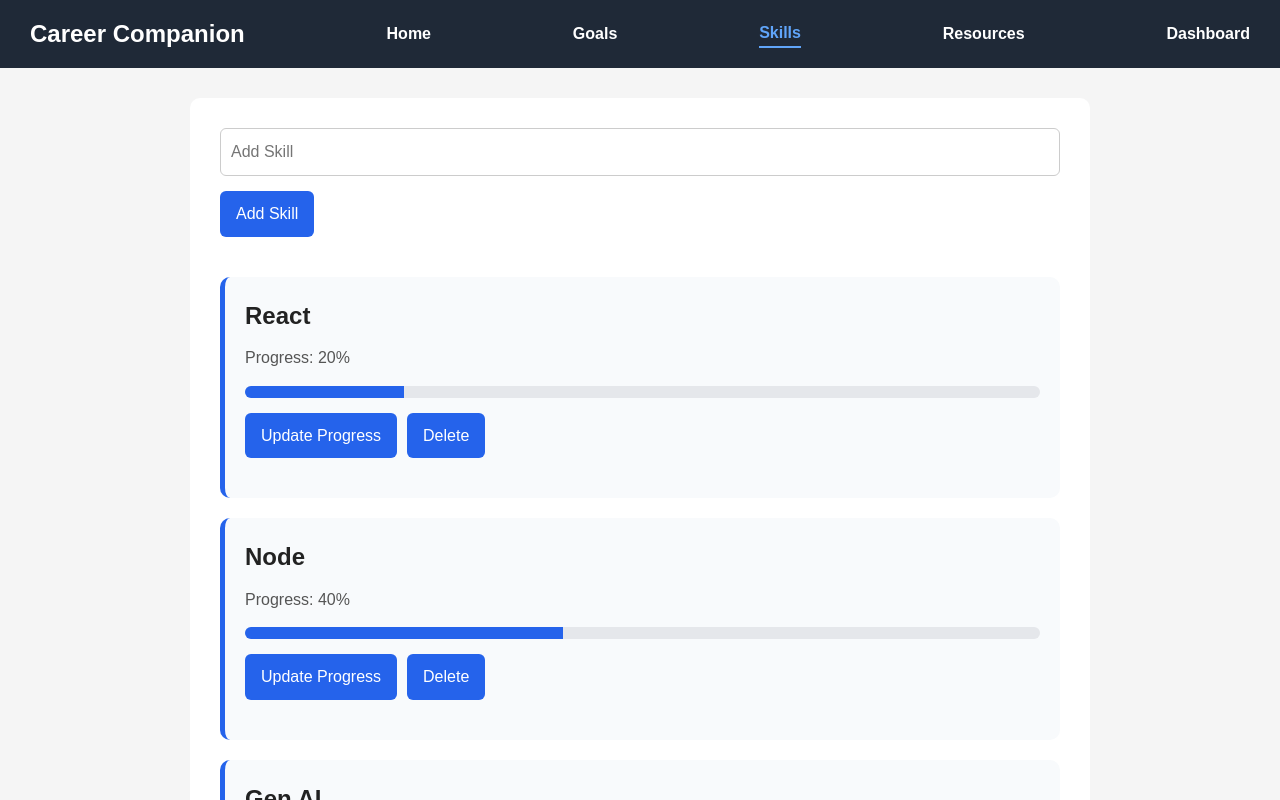
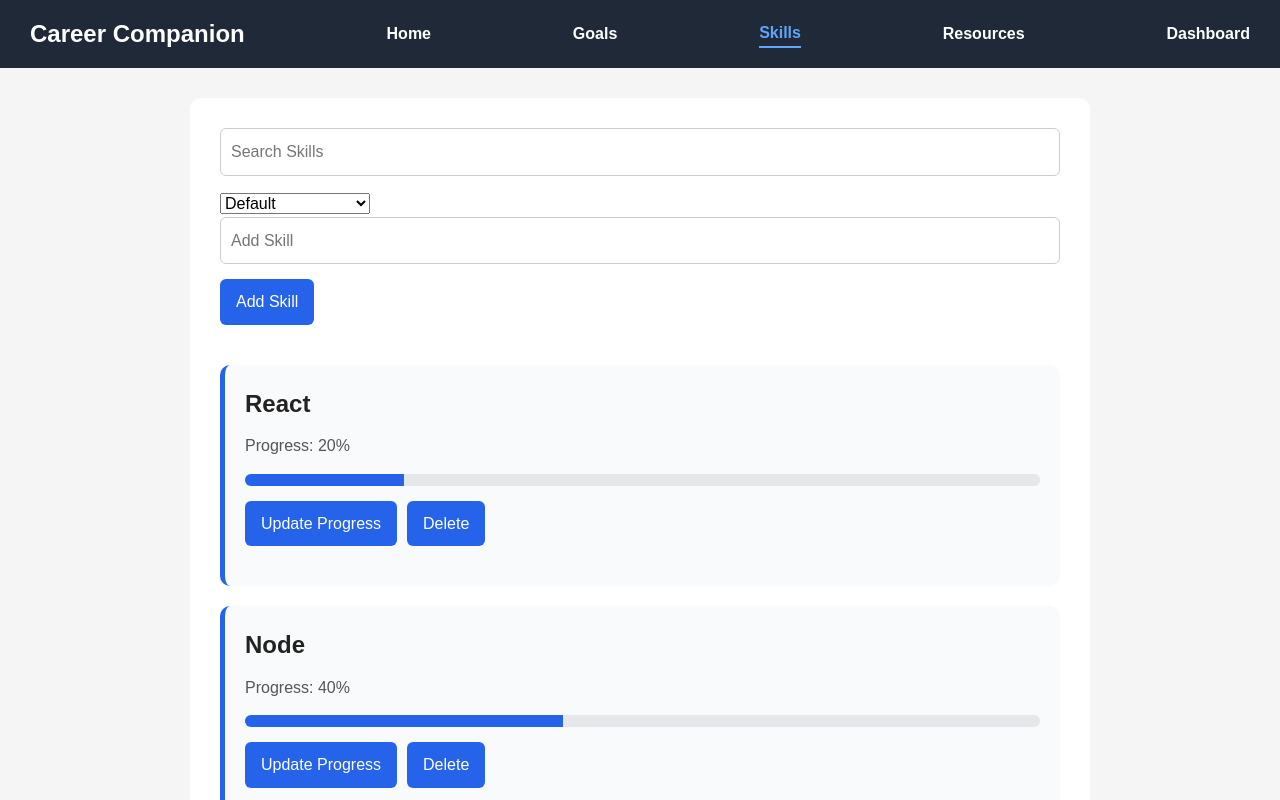
Before and after one commit to SriHarishVel/Career-Companion, a React app in the folder frontend/: page /skills in a window 1280 px wide. Shown: the top 800 px of the page. Built offline with nearby package versions, Linux system fonts and the light colour scheme; the HTML template or start-up script is replaced by a standard one.

Commit message:
Add search and sorting functionality

```diff
--- a/frontend/src/pages/Goals/index.jsx
+++ b/frontend/src/pages/Goals/index.jsx
@@ -6,6 +6,8 @@ import "./index.css"
 function Goals() {
     const [newGoal, setNewGoal] = useState("");
     const [errorMsg, setErrorMsg] = useState("");
+    const [searchGoal, setSearchGoal] = useState("");
+    const [sortOption, setSortOption] = useState("default");
     const [goals, setGoals] = useState(() => {
         const savedGoals = localStorage.getItem("goals");
 
@@ -54,12 +56,107 @@ function Goals() {
         ]);
         setNewGoal("");
     }
+
+    const filteredGoals = [...goals]
+        .filter(goal =>
+            goal.title
+                .toLowerCase()
+                .includes(
+                    searchGoal.toLowerCase()
+                )
+        )
+        .sort((a, b) => {
+            if (sortOption === "az") {
+                return a.title.localeCompare(
+                    b.title
+                );
+            }
+
+            if (sortOption === "za") {
+                return b.title.localeCompare(
+                    a.title
+                );
+            }
+
+            if (sortOption === "high") {
+                return (
+                    b.progress - a.progress
+                );
+            }
+
+            if (sortOption === "low") {
+                return (
+                    a.progress - b.progress
+                );
+            }
+
+            if (sortOption === "recent") {
+                return (
+                    b.lastUpdated -
+                    a.lastUpdated
+                );
+            }
+
+            return 0;
+        });
+
     return (
         <div className="container">
-        <input type="text" placeholder="Add Goal" value={newGoal} onChange={(e) => { setNewGoal(e.target.value); setErrorMsg(""); }} />
+        <input
+            type="Search"
+            placeholder="Search Goals"
+            value={searchGoal}
+            onChange={(e)=>
+                setSearchGoal(e.target.value)
+            }
+        />
+        <select
+                value={sortOption}
+                onChange={(e) =>
+                    setSortOption(
+                        e.target.value
+                    )
+                }
+            >
+                <option value="default">
+                    Default
+                </option>
+
+                <option value="az">
+                    A-Z
+                </option>
+
+                <option value="za">
+                    Z-A
+                </option>
+
+                <option value="high">
+                    Highest Progress
+                </option>
+
+                <option value="low">
+                    Lowest Progress
+                </option>
+
+                <option value="recent">
+                    Recently Updated
+                </option>
+            </select>
+
+        <input
+            type="text"
+            placeholder="Add Goal"
+            value={newGoal}
+            onChange={(e) => {
+                setNewGoal(e.target.value); setErrorMsg("");
+            }}
+        />
+
         {errorMsg && <p>{errorMsg}</p>}
+
         <button onClick={addGoal}>Add Goal</button>
-            {goals.map((goal) => (
+
+            {filteredGoals.map((goal) => (
                 <GoalCard
                     key={goal.id}
                     id={goal.id}
@@ -69,6 +166,7 @@ function Goals() {
                     onDelete={deleteGoal}
                 />
             ))}
+
         </div>
     );
 
--- a/frontend/src/pages/Resources/index.jsx
+++ b/frontend/src/pages/Resources/index.jsx
@@ -6,7 +6,8 @@ function Resources() {
     const [newTitle, setNewTitle] = useState("");
     const [newUrl, setNewUrl] = useState("");
     const [errorMsg, setErrorMsg] = useState("");
-
+    const [searchResource, setSearchResource] = useState("");
+    const [sortOption, setSortOption] = useState("default");
     const [resources, setResources] = useState(() => {
         const savedResources = localStorage.getItem("resources");
 
@@ -52,9 +53,73 @@ function Resources() {
             )
         );
     }
+
+    const filteredResources = [...resources]
+        .filter(resource =>
+            resource.title
+                .toLowerCase()
+                .includes(
+                    searchResource.toLowerCase()
+                )
+        )
+        .sort((a, b) => {
+            if (sortOption === "az") {
+                return a.title.localeCompare(
+                    b.title
+                );
+            }
+
+            if (sortOption === "za") {
+                return b.title.localeCompare(
+                    a.title
+                );
+            }
+            if (sortOption === "recent") {
+                return (
+                    b.lastUpdated -
+                    a.lastUpdated
+                );
+            }
+
+            return 0;
+        });
+
+
     return (
         <div className="container">
             <h1>Resources</h1>
+            <input
+                type = "search"
+                placeholder="Search resources"
+                value={searchResource}
+                onChange={(e)=>
+                    setSearchResource(e.target.value)
+                }
+            />
+            <select
+                value={sortOption}
+                onChange={(e) =>
+                    setSortOption(
+                        e.target.value
+                    )
+                }
+            >
+                <option value="default">
+                    Default
+                </option>
+
+                <option value="az">
+                    A-Z
+                </option>
+
+                <option value="za">
+                    Z-A
+                </option>
+
+                <option value="recent">
+                    Recently Updated
+                </option>
+            </select>
 
             <input
                 type="text"
@@ -82,7 +147,7 @@ function Resources() {
                 Add Resource
             </button>
 
-            {resources.map(resource => (
+            {filteredResources.map(resource => (
                 <div
                     className="resource-card"
                     key={resource.id}
--- a/frontend/src/pages/Skills/index.jsx
+++ b/frontend/src/pages/Skills/index.jsx
@@ -1,11 +1,14 @@
-import {useState, useEffect} from "react";
+import { useState, useEffect } from "react";
 import GoalCard from "../../components/GoalCard";
 import initialSkills from "../../data/skills";
-import "./index.css"
+import "./index.css";
 
 function Skills() {
     const [newSkill, setNewSkill] = useState("");
     const [errorMsg, setErrorMsg] = useState("");
+    const [searchSkill, setSearchSkill] = useState("");
+    const [sortOption, setSortOption] = useState("default");
+
     const [skills, setSkills] = useState(() => {
         const savedSkills = localStorage.getItem("skills");
 
@@ -16,33 +19,50 @@ function Skills() {
         return initialSkills;
     });
 
-    useEffect(() =>{
-        localStorage.setItem("skills",JSON.stringify(skills));
+    useEffect(() => {
+        localStorage.setItem(
+            "skills",
+            JSON.stringify(skills)
+        );
     }, [skills]);
 
     function handleProgress(skillId) {
-        setSkills(prevSkills => prevSkills.map(skill => {
+        setSkills(prevSkills =>
+            prevSkills.map(skill => {
                 if (skill.id === skillId) {
                     return {
                         ...skill,
-                    progress: Math.min(skill.progress + 10, 100),
+                        progress: Math.min(
+                            skill.progress + 10,
+                            100
+                        ),
                         lastUpdated: Date.now()
                     };
                 }
+
                 return skill;
-        }));
+            })
+        );
     }
 
     function deleteSkill(skillId) {
-        setSkills(prevSkills => prevSkills.filter(skill => skill.id !== skillId));
+        setSkills(prevSkills =>
+            prevSkills.filter(
+                skill => skill.id !== skillId
+            )
+        );
     }
 
     function addSkill() {
         if (newSkill.trim() === "") {
-            setErrorMsg("Skill cannot be empty.");
+            setErrorMsg(
+                "Skill cannot be empty."
+            );
             return;
         }
+
         setErrorMsg("");
+
         setSkills(prevSkills => [
             ...prevSkills,
             {
@@ -52,26 +72,137 @@ function Skills() {
                 lastUpdated: Date.now()
             }
         ]);
+
         setNewSkill("");
     }
+
+    const filteredSkills = [...skills]
+        .filter(skill =>
+            skill.name
+                .toLowerCase()
+                .includes(
+                    searchSkill.toLowerCase()
+                )
+        )
+        .sort((a, b) => {
+            if (sortOption === "az") {
+                return a.name.localeCompare(
+                    b.name
+                );
+            }
+
+            if (sortOption === "za") {
+                return b.name.localeCompare(
+                    a.name
+                );
+            }
+
+            if (sortOption === "high") {
+                return (
+                    b.progress - a.progress
+                );
+            }
+
+            if (sortOption === "low") {
+                return (
+                    a.progress - b.progress
+                );
+            }
+
+            if (sortOption === "recent") {
+                return (
+                    b.lastUpdated -
+                    a.lastUpdated
+                );
+            }
+
+            return 0;
+        });
+
     return (
         <div className="container">
-        <input type="text" placeholder="Add Skill" value={newSkill} onChange={(e) => { setNewSkill(e.target.value); setErrorMsg(""); }} />
-        {errorMsg && <p>{errorMsg}</p>}
-        <button onClick={addSkill}>Add Skill</button>
-            {skills.map((skill) => (
+            <input
+                type="text"
+                placeholder="Search Skills"
+                value={searchSkill}
+                onChange={(e) =>
+                    setSearchSkill(
+                        e.target.value
+                    )
+                }
+            />
+
+            <select
+                value={sortOption}
+                onChange={(e) =>
+                    setSortOption(
+                        e.target.value
+                    )
+                }
+            >
+                <option value="default">
+                    Default
+                </option>
+
+                <option value="az">
+                    A-Z
+                </option>
+
+                <option value="za">
+                    Z-A
+                </option>
+
+                <option value="high">
+                    Highest Progress
+                </option>
+
+                <option value="low">
+                    Lowest Progress
+                </option>
+
+                <option value="recent">
+                    Recently Updated
+                </option>
+            </select>
+
+            <input
+                type="text"
+                placeholder="Add Skill"
+                value={newSkill}
+                onChange={(e) => {
+                    setNewSkill(
+                        e.target.value
+                    );
+                    setErrorMsg("");
+                }}
+            />
+
+            {errorMsg && (
+                <p>{errorMsg}</p>
+            )}
+
+            <button onClick={addSkill}>
+                Add Skill
+            </button>
+
+            {filteredSkills.map(skill => (
                 <GoalCard
                     key={skill.id}
                     id={skill.id}
                     title={skill.name}
-                    progress={skill.progress}
-                    onProgress={handleProgress}
-                    onDelete={deleteSkill}
+                    progress={
+                        skill.progress
+                    }
+                    onProgress={
+                        handleProgress
+                    }
+                    onDelete={
+                        deleteSkill
+                    }
                 />
             ))}
         </div>
     );
-
 }
 
 export default Skills;
```
Lines whose indentation alone changed are shown as unchanged.
